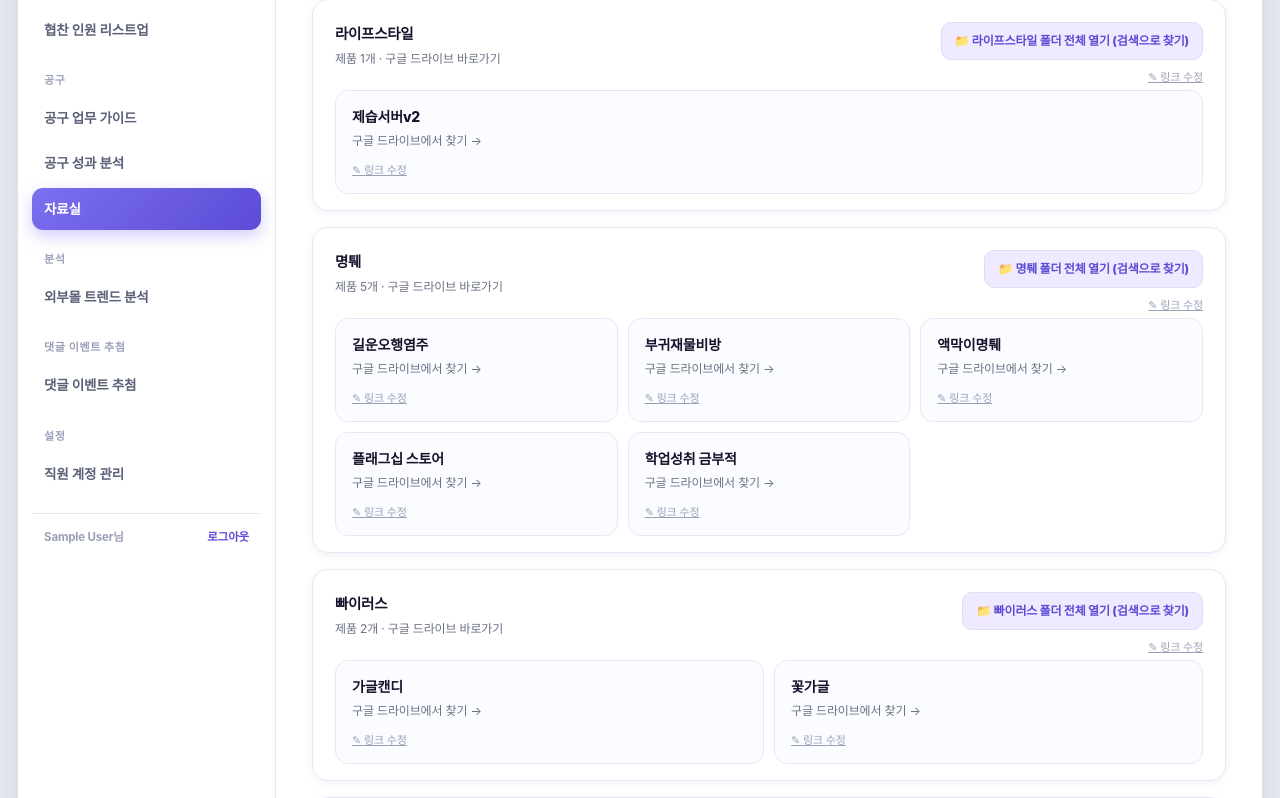
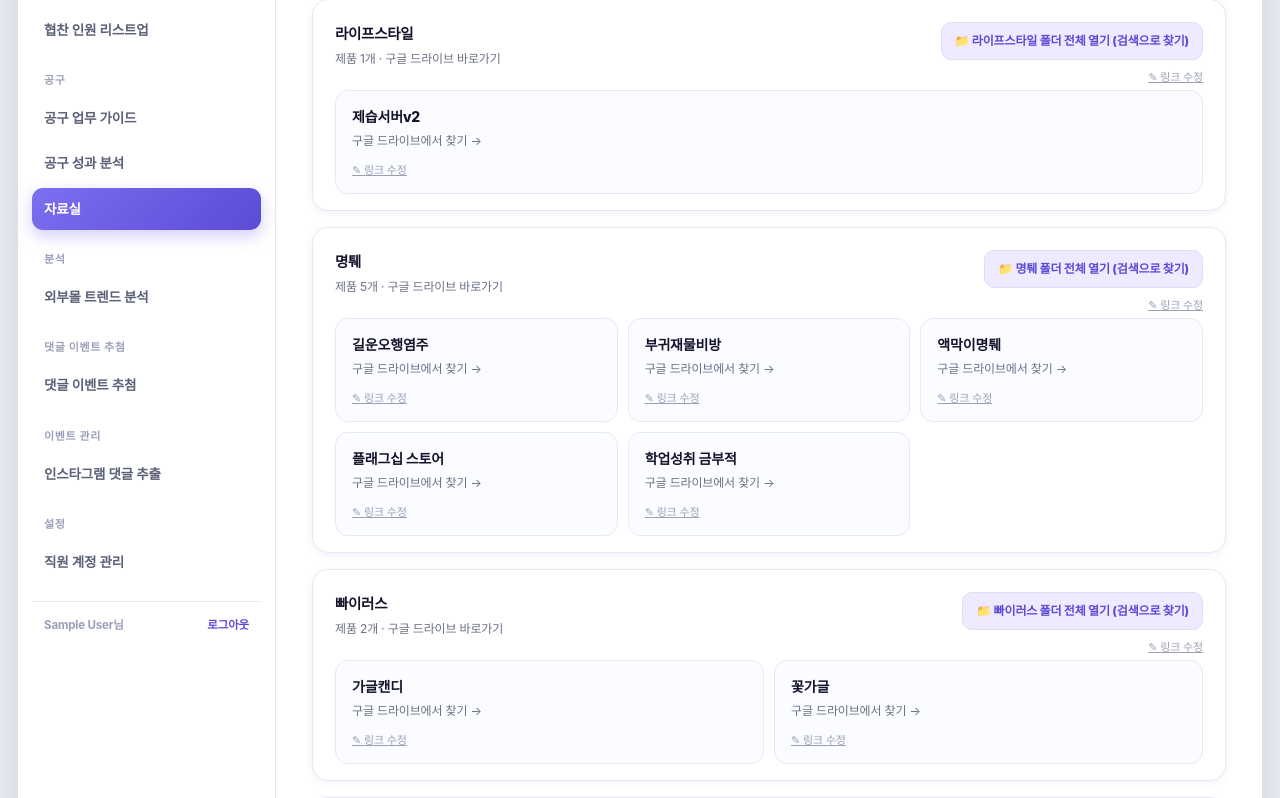
Before and after one commit to on960608/celdylab-webapp, a Flask app: page /archive in a window 1280 px wide. Shown: the part 253-1051 px from the top of the page. Run offline with Flask 3, Linux system fonts and the light colour scheme; the visitor is signed in with stand-in values (Sample User, id 1); data comes from the database, SQL or seed files in the repository; some web fonts are replaced.

Commit message:
Add Instagram comment extraction nav link to base.html

```diff
--- a/celdylab-webapp/templates/base.html
+++ b/celdylab-webapp/templates/base.html
@@ -39,6 +39,11 @@
       <a class="nav-link {{ 'active' if request.endpoint == 'giveaway.index' else '' }}" href="{{ url_for('giveaway.index') }}">댓글 이벤트 추첨</a>
     </nav>
 
+    <div class="nav-label">이벤트 관리</div>
+    <nav class="nav-group">
+      <a class="nav-link {{ 'active' if request.endpoint == 'igcomments.index' else '' }}" href="{{ url_for('igcomments.index') }}">인스타그램 댓글 추출</a>
+    </nav>
+
     <div class="nav-label">설정</div>
     <nav class="nav-group">
       <a class="nav-link {{ 'active' if request.endpoint == 'employees' else '' }}" href="{{ url_for('employees') }}">직원 계정 관리</a>
```
